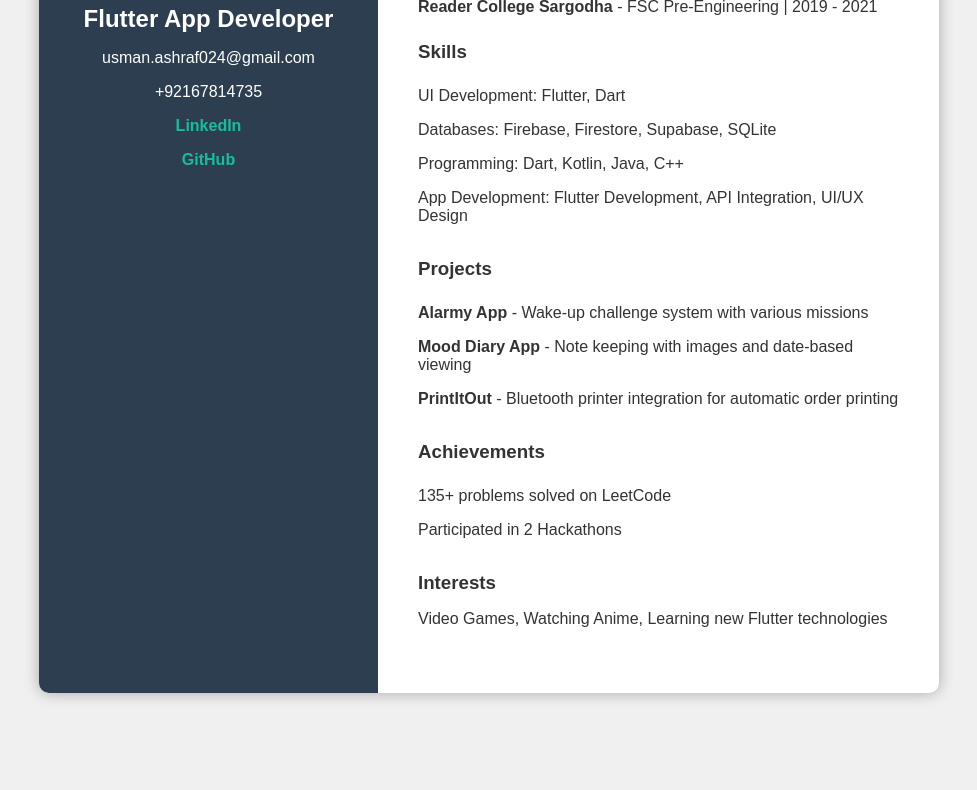
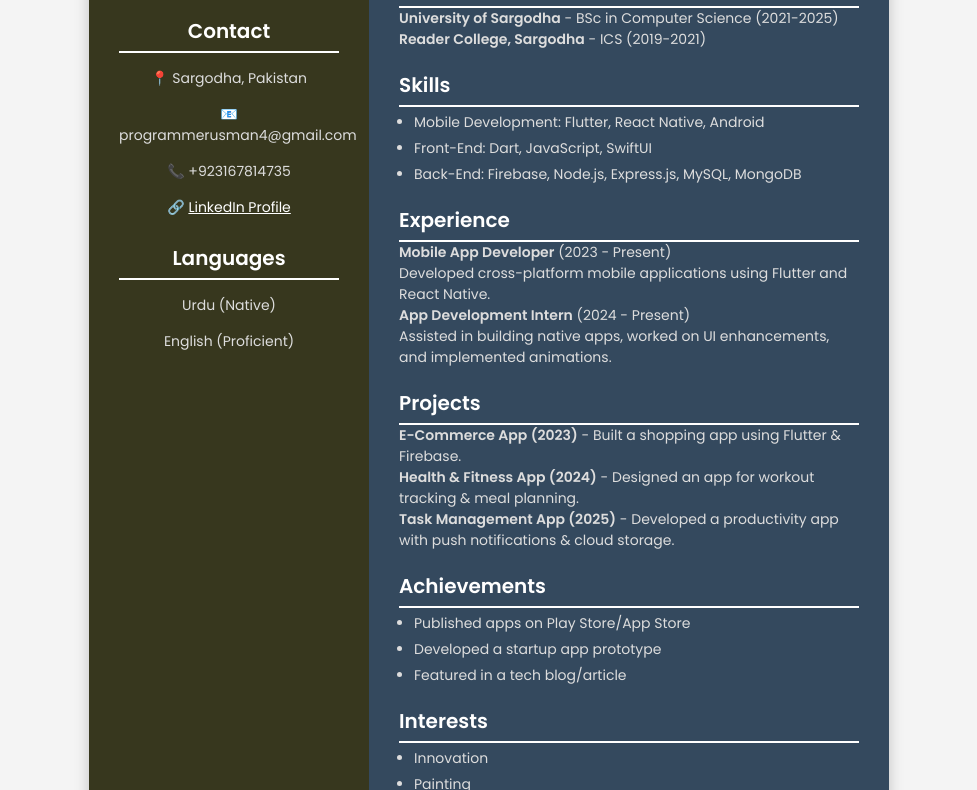
Before and after one commit to UsmanAshrafUsmanmbdnyjvgzx/page_template, a plain HTML site: page index.html in a window 1280 px wide. Shown: the part 181-971 px from the top of the page, without its empty margins (151-1128 px from the left). Before the commit the page ends 904 px from the top, so only its background shows below. Drawn offline with Linux system fonts and the light colour scheme.

Commit message:
Update index.html

```diff
--- a/index.html
+++ b/index.html
@@ -4,107 +4,161 @@
     <meta charset="UTF-8">
     <meta name="viewport" content="width=device-width, initial-scale=1.0">
     <title>Usman Ashraf - CV</title>
-    <link rel="stylesheet" href="styles.css">
+    <link href="https://fonts.googleapis.com/css2?family=Poppins:wght@300;400;600&display=swap" rel="stylesheet">
     <style>
-        body {
-            font-family: 'Poppins', sans-serif;
+        * {
             margin: 0;
             padding: 0;
-            background-color: #f0f0f0;
-            color: #333;
+            box-sizing: border-box;
+            font-family: 'Poppins', sans-serif;
         }
-        .container {
-            width: 900px;
-            margin: 30px auto;
-            background: #ffffff;
+
+        body {
+            background: #f4f4f4;
             display: flex;
-            box-shadow: 0 0 15px rgba(0, 0, 0, 0.3);
+            justify-content: center;
+            align-items: center;
+            min-height: 100vh;
+        }
+
+        .cv-container {
+            width: 800px;
+            background: #2C3E50;
+            display: flex;
+            box-shadow: 0 0 15px rgba(0, 0, 0, 0.2);
             border-radius: 10px;
             overflow: hidden;
         }
-        .left-section {
+
+        .left-column {
+            background: #37371e;
+            color: white;
             width: 35%;
-            background: #2c3e50;
-            color: white;
-            padding: 40px;
+            padding: 30px;
             text-align: center;
         }
-        .left-section img {
-            width: 130px;
+
+        .left-column img {
+            width: 120px;
+            height: 120px;
             border-radius: 50%;
-            margin-bottom: 20px;
+            object-fit: cover;
+            margin-bottom: 15px;
+            border: 4px solid white;
         }
-        .right-section {
-            width: 65%;
-            padding: 40px;
+
+        .left-column h2, .right-column h1, .right-column h2 {
+            color: white;
         }
-        h1, h2, h3 {
-            margin-bottom: 15px;
-        }
-        .section {
-            margin-bottom: 25px;
-        }
-        ul {
+
+        .left-column ul {
             list-style: none;
             padding: 0;
+            margin-top: 10px;
         }
+
+        .left-column ul li {
+            font-size: 14px;
+            padding: 5px 0;
+        }
+
+        .right-column {
+            width: 65%;
+            padding: 30px;
+            background: #34495E;
+        }
+
+        h1 {
+            font-size: 26px;
+        }
+
+        h2 {
+            font-size: 20px;
+            margin-top: 20px;
+            border-bottom: 2px solid white;
+            padding-bottom: 5px;
+        }
+
+        p, ul {
+            font-size: 14px;
+            color: #ddd;
+        }
+
+        ul {
+            padding-left: 15px;
+        }
+
         ul li {
-            padding: 8px 0;
-        }
-        a {
-            color: #1abc9c;
-            text-decoration: none;
-            font-weight: bold;
+            margin: 5px 0;
         }
     </style>
 </head>
 <body>
-    <div class="container">
-        <div class="left-section">
-            <img src="profile.jpg" alt="Profile Picture">
-            <h1>Usman Ashraf</h1>
-            <h2>Flutter App Developer</h2>
-            <p>usman.ashraf024@gmail.com</p>
-            <p>+92167814735</p>
-            <p><a href="http://linkedin.com/in/usman-ashraf">LinkedIn</a></p>
-            <p><a href="https://github.com/Usman-AD">GitHub</a></p>
+
+    <div class="cv-container">
+        <div class="left-column">
+            <img src="profile1.jpg" alt="Usman Ashraf">
+            <h2>Usman Ashraf</h2>
+            <p>App Developer | Flutter & React Native</p>
+
+            <h2>Contact</h2>
+            <ul>
+                <li>📍 Sargodha, Pakistan</li>
+                <li>📧 programmerusman4@gmail.com</li>
+                <li>📞 +923167814735</li>
+                <li>🔗 <a href="https://linkedin.com/in/usman" target="_blank" style="color: white;">LinkedIn Profile</a></li>
+            </ul>
+
+            <h2>Languages</h2>
+            <ul>
+                <li>Urdu (Native)</li>
+                <li>English (Proficient)</li>
+            </ul>
         </div>
-        <div class="right-section">
-            <div class="section">
-                <h3>Education</h3>
-                <p><strong>University Of Sargodha</strong> - Bachelors of Computer Sciences | 2021 - 2025</p>
-                <p><strong>Reader College Sargodha</strong> - FSC Pre-Engineering | 2019 - 2021</p>
-            </div>
-            <div class="section">
-                <h3>Skills</h3>
-                <ul>
-                    <li>UI Development: Flutter, Dart</li>
-                    <li>Databases: Firebase, Firestore, Supabase, SQLite</li>
-                    <li>Programming: Dart, Kotlin, Java, C++</li>
-                    <li>App Development: Flutter Development, API Integration, UI/UX Design</li>
-                </ul>
-            </div>
-            <div class="section">
-                <h3>Projects</h3>
-                <ul>
-                    <li><strong>Alarmy App</strong> - Wake-up challenge system with various missions</li>
-                    <li><strong>Mood Diary App</strong> - Note keeping with images and date-based viewing</li>
-                    <li><strong>PrintItOut</strong> - Bluetooth printer integration for automatic order printing</li>
-                </ul>
-            </div>
-            <div class="section">
-                <h3>Achievements</h3>
-                <ul>
-                    <li>135+ problems solved on LeetCode</li>
-                    <li>Participated in 2 Hackathons</li>
 
-                </ul>
-            </div>
-            <div class="section">
-                <h3>Interests</h3>
-                <p>Video Games, Watching Anime, Learning new Flutter technologies</p>
-            </div>
+        <div class="right-column">
+            <h1>Professional Summary</h1>
+            <p>Innovative and detail-oriented App Developer with experience in designing and developing mobile applications using Flutter & React Native.</p>
+
+            <h2>Education</h2>
+            <p><strong>University of Sargodha</strong> - BSc in Computer Science (2021-2025)</p>
+            <p><strong>Reader College, Sargodha</strong> - ICS (2019-2021)</p>
+
+            <h2>Skills</h2>
+            <ul>
+                <li>Mobile Development: Flutter, React Native, Android</li>
+                <li>Front-End: Dart, JavaScript, SwiftUI</li>
+                <li>Back-End: Firebase, Node.js, Express.js, MySQL, MongoDB</li>
+            </ul>
+
+            <h2>Experience</h2>
+            <p><strong>Mobile App Developer</strong> (2023 - Present)</p>
+            <p>Developed cross-platform mobile applications using Flutter and React Native.</p>
+
+            <p><strong>App Development Intern</strong> (2024 - Present)</p>
+            <p>Assisted in building native apps, worked on UI enhancements, and implemented animations.</p>
+
+            <h2>Projects</h2>
+            <p><strong>E-Commerce App (2023)</strong> - Built a shopping app using Flutter & Firebase.</p>
+            <p><strong>Health & Fitness App (2024)</strong> - Designed an app for workout tracking & meal planning.</p>
+            <p><strong>Task Management App (2025)</strong> - Developed a productivity app with push notifications & cloud storage.</p>
+
+            <h2>Achievements</h2>
+            <ul>
+                <li>Published apps on Play Store/App Store</li>
+                <li>Developed a startup app prototype</li>
+                <li>Featured in a tech blog/article</li>
+            </ul>
+
+            <h2>Interests</h2>
+            <ul>
+                <li>Innovation</li>
+                <li>Painting</li>
+                <li>Coding</li>
+                <li>Books</li>
+            </ul>
         </div>
     </div>
+
 </body>
 </html>
```
